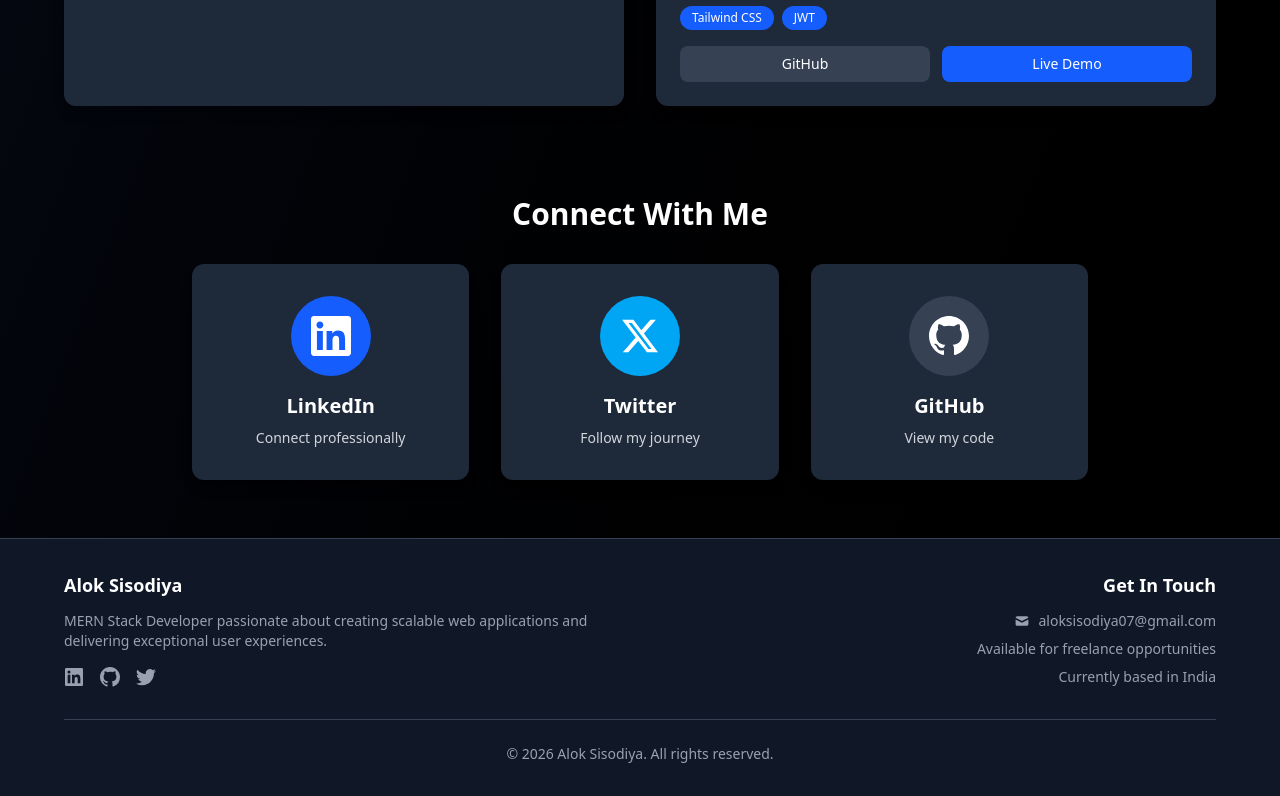
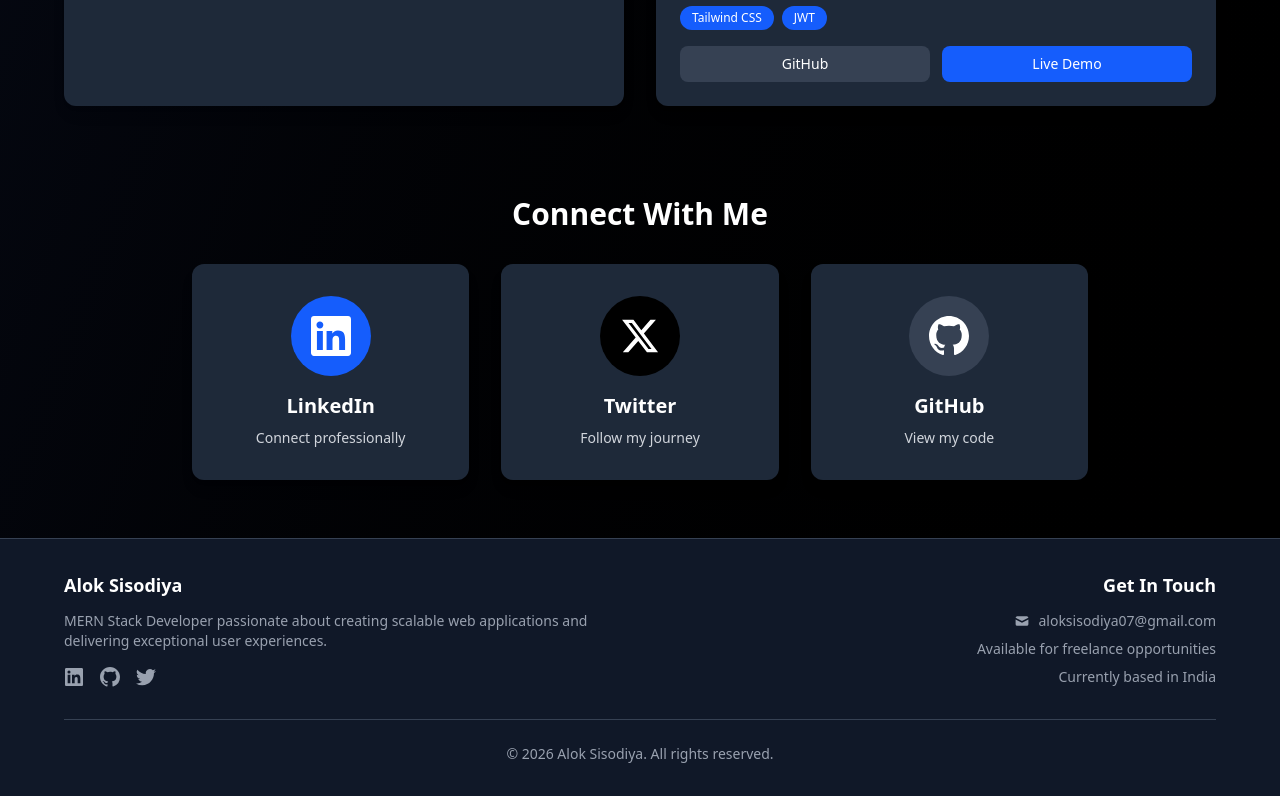
Before and after one commit to aloksisodiya/Portfolio, a React (Vite) app in the folder client/: page / in a window 1280 px wide. Shown: the part 2674-3470 px from the top of the page. Built offline with nearby package versions, Linux system fonts and the light colour scheme.

Commit message:
Change Twitter icon background from blue to black

```diff
--- a/client/src/components/About.jsx
+++ b/client/src/components/About.jsx
@@ -582,7 +582,7 @@ function About() {
             rel="noopener noreferrer"
             className="bg-gray-800 rounded-xl p-8 shadow-lg hover:shadow-2xl transition-all duration-300 hover:scale-105 flex flex-col items-center justify-center text-center group"
           >
-            <div className="w-20 h-20 bg-sky-500 rounded-full flex items-center justify-center mb-4 group-hover:bg-sky-600 transition duration-300">
+            <div className="w-20 h-20 bg-black rounded-full flex items-center justify-center mb-4 group-hover:bg-gray-900 transition duration-300">
               <svg
                 className="w-10 h-10 text-white"
                 fill="currentColor"
```
